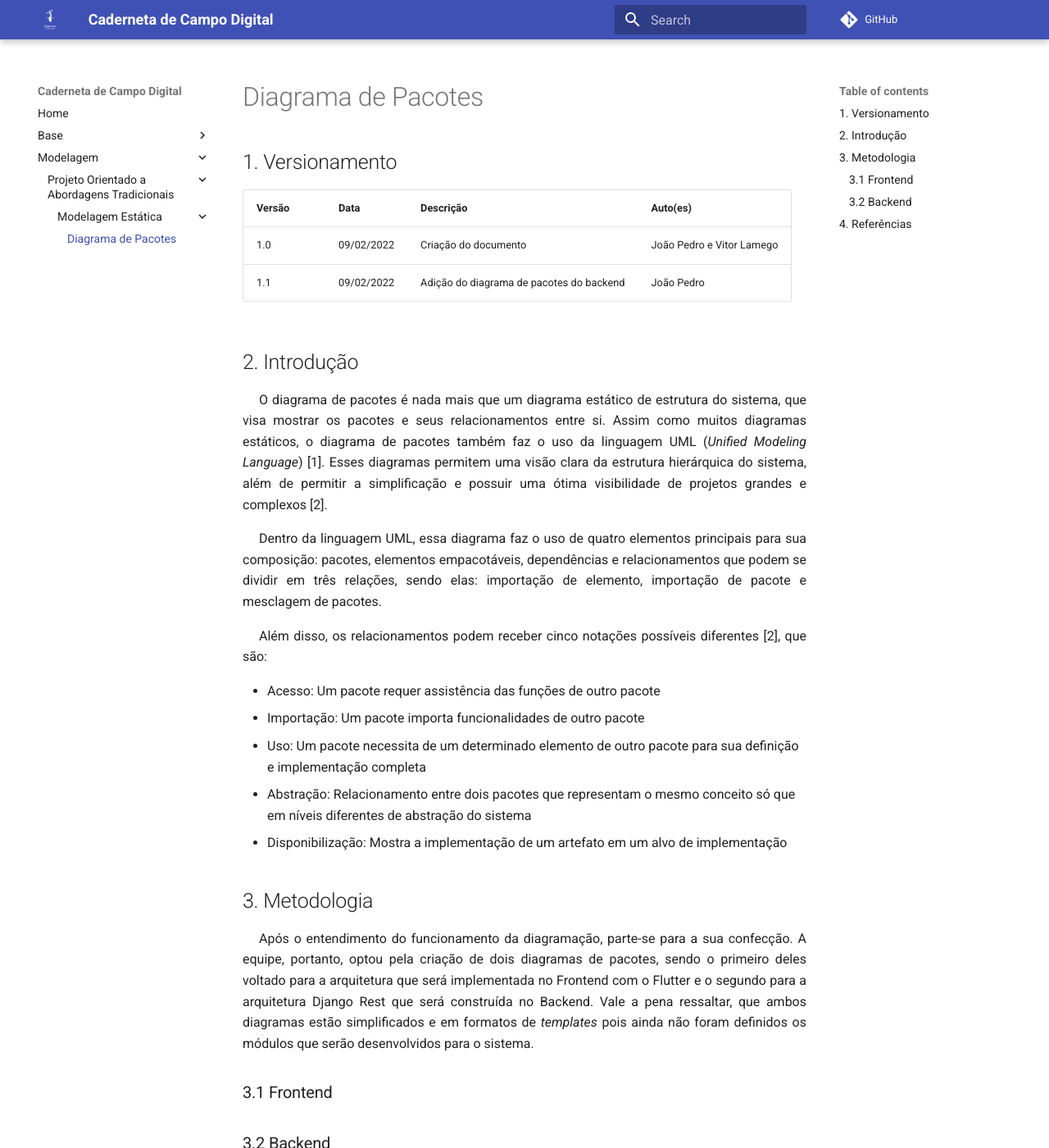
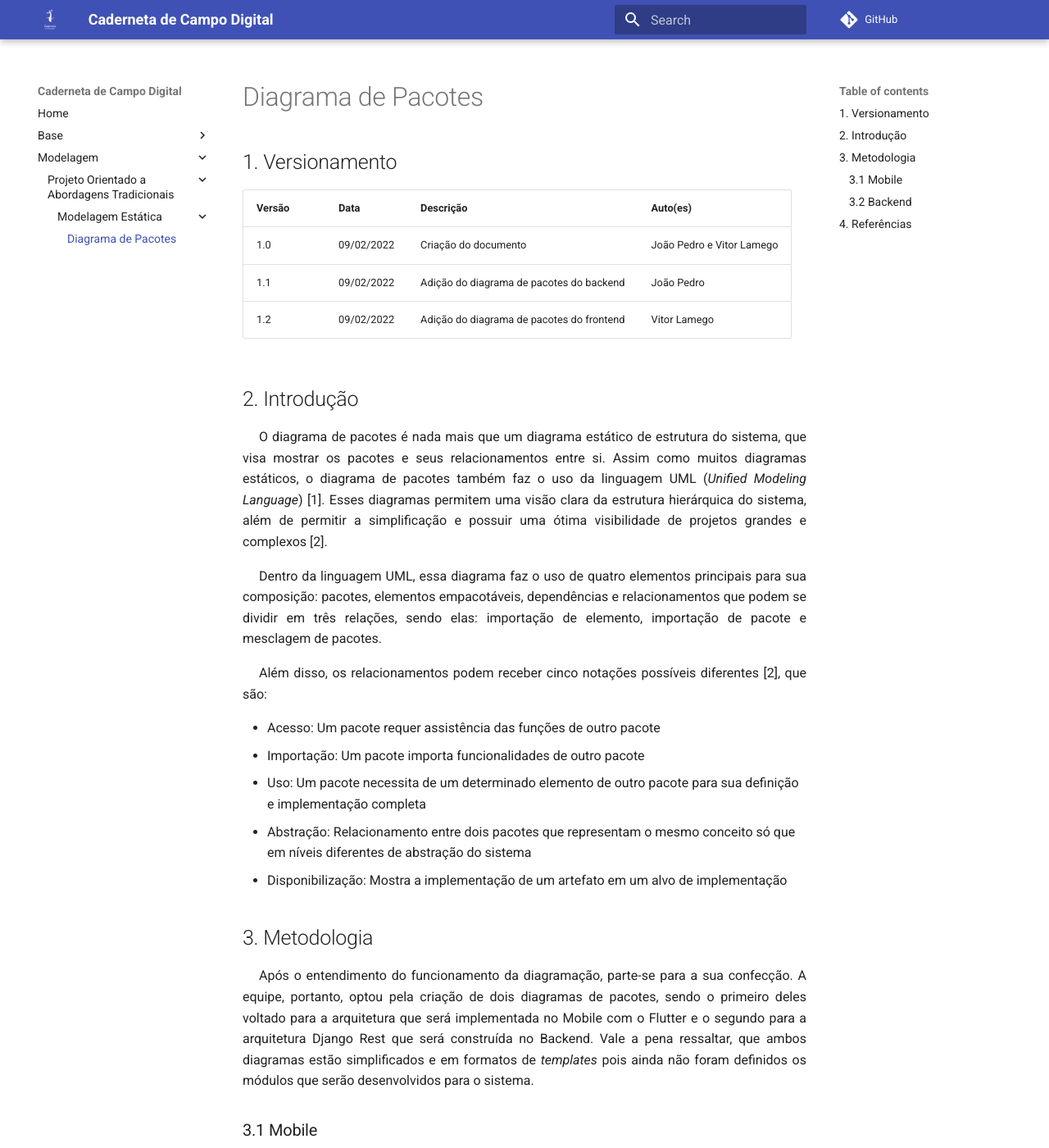
Before and after one commit to UnBArqDsw2021-2/2021.2_G4_CadernetaDeCampoDigital_docs, an MkDocs documentation site: the page built from docs/modelagem/estatica/diagrama_de_pacotes.md, in a window 1280 px wide and 1400 px high. Shown: the whole window at 82% size. Built offline with MkDocs 1.6.1 and Material for MkDocs 9.7.7, drawn with Linux system fonts in a browser that asks for light colours; comment, search, counter and statistics services are not loaded; some of the changed text lies outside the part shown.

Commit message:
#47 Adicionando imagem dos pacotes do mobile

```diff
--- a/docs/modelagem/estatica/diagrama_de_pacotes.md
+++ b/docs/modelagem/estatica/diagrama_de_pacotes.md
@@ -6,7 +6,7 @@
 ------|----|---------|--------
 1.0   | 09/02/2022 | Criação do documento | João Pedro e Vitor Lamego
 1.1   | 09/02/2022 | Adição do diagrama de pacotes do backend | João Pedro
-<!-- 1.2   | 09/02/2022 | Adição do diagrama de pacotes do frontend | Vitor Lamego -->
+1.2   | 09/02/2022 | Adição do diagrama de pacotes do frontend | Vitor Lamego
 
 ## 2. Introdução
 <p align="justify" style="text-indent: 20px">O diagrama de pacotes é nada mais que um diagrama estático de estrutura do sistema, que visa mostrar os pacotes e seus relacionamentos entre si. Assim como muitos diagramas estáticos, o diagrama de pacotes também faz o uso da linguagem UML (<i>Unified Modeling Language</i>) [1]. Esses diagramas permitem uma visão clara da estrutura hierárquica do sistema, além de permitir a simplificação e possuir uma ótima visibilidade de projetos grandes e complexos [2].</p>
@@ -19,12 +19,12 @@
 - Disponibilização: Mostra a implementação de um artefato em um alvo de implementação
 
 ## 3. Metodologia
-<p align="justify" style="text-indent: 20px">Após o entendimento do funcionamento da diagramação, parte-se para a sua confecção. A equipe, portanto, optou pela criação de dois diagramas de pacotes, sendo o primeiro deles voltado para a arquitetura que será implementada no Frontend com o Flutter e o segundo para a arquitetura Django Rest que será construída no Backend. Vale a pena ressaltar, que ambos diagramas estão simplificados e em formatos de <i>templates</i> pois ainda não foram definidos os módulos que serão desenvolvidos para o sistema.</p>
+<p align="justify" style="text-indent: 20px">Após o entendimento do funcionamento da diagramação, parte-se para a sua confecção. A equipe, portanto, optou pela criação de dois diagramas de pacotes, sendo o primeiro deles voltado para a arquitetura que será implementada no Mobile com o Flutter e o segundo para a arquitetura Django Rest que será construída no Backend. Vale a pena ressaltar, que ambos diagramas estão simplificados e em formatos de <i>templates</i> pois ainda não foram definidos os módulos que serão desenvolvidos para o sistema.</p>
 
-### 3.1 Frontend
-<!-- <img src="../../../assets/modelagem/estatica/.png" class="zoom"/>
-<h6 align = "center">Figura 1: Diagrama de pacotes frontend</h6>
-<h6 align = "center">Fonte: Autor</h6> -->
+### 3.1 Mobile
+<img src="../../../assets/modelagem/estatica/mobile.png" class="zoom"/>
+<h6 align = "center">Figura 1: Diagrama de pacotes mobile</h6>
+<h6 align = "center">Fonte: Autor</h6>
 
 ### 3.2 Backend
 <img src="../../../assets/modelagem/estatica/backend.png" class="zoom"/>
```
Also changed, not shown: docs/assets/modelagem/estatica/mobile.png (added).
